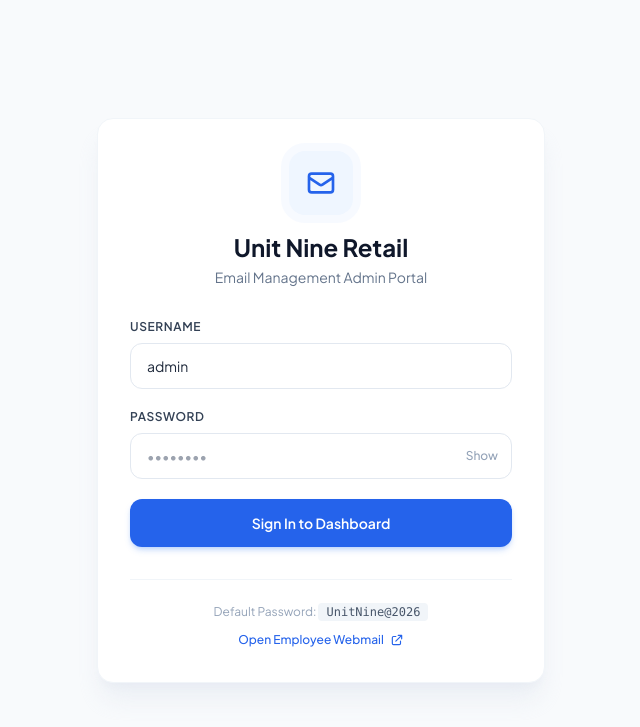
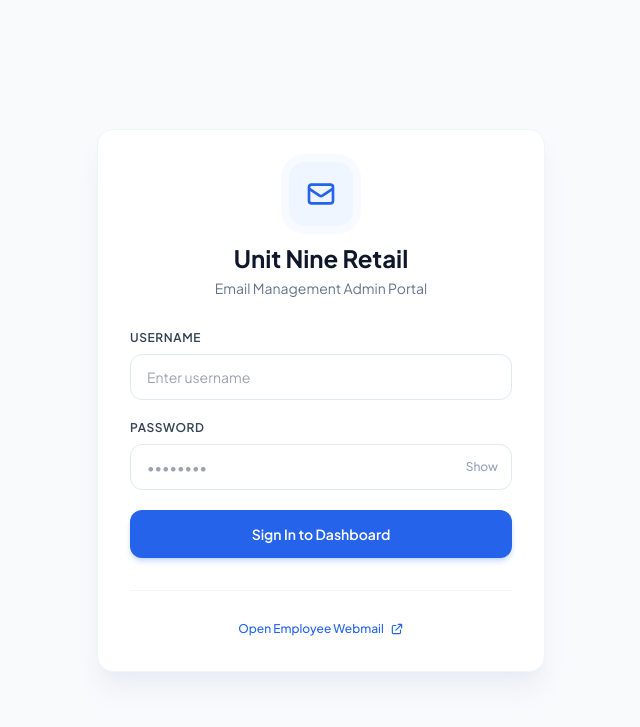
Before and after one commit to vishnubaldwa/unitnineretail, a PHP site: page /admin/index.php in a window 1280 px wide. Shown: the top 727 px of the page, without its empty margins (319-959 px from the left). Run offline with PHP 8.4, Linux system fonts and the light colour scheme; some libraries are stand-ins or nearby versions.

Commit message:
Remove default password hint from admin login screen for security

```diff
--- a/admin/index.php
+++ b/admin/index.php
@@ -62,7 +62,7 @@ $isLoggedIn = !empty($_SESSION['unr_admin_logged']);
         <form id="loginForm" class="space-y-5">
             <div>
                 <label class="block text-xs font-semibold text-slate-700 uppercase tracking-wider mb-2">Username</label>
-                <input type="text" id="loginUsername" required class="w-full px-4 py-3 rounded-xl border border-slate-200 focus:outline-none focus:ring-2 focus:ring-brand-500 focus:border-brand-500 transition-all text-sm" placeholder="admin" value="admin">
+                <input type="text" id="loginUsername" required class="w-full px-4 py-3 rounded-xl border border-slate-200 focus:outline-none focus:ring-2 focus:ring-brand-500 focus:border-brand-500 transition-all text-sm" placeholder="Enter username">
             </div>
             <div>
                 <label class="block text-xs font-semibold text-slate-700 uppercase tracking-wider mb-2">Password</label>
@@ -77,8 +77,7 @@ $isLoggedIn = !empty($_SESSION['unr_admin_logged']);
         </form>
 
         <div class="mt-8 pt-6 border-t border-slate-100 text-center">
-            <p class="text-xs text-slate-400">Default Password: <code class="bg-slate-100 px-2 py-0.5 rounded text-slate-600 font-mono">UnitNine@2026</code></p>
-            <a href="/" target="_blank" class="inline-flex items-center gap-1.5 text-xs text-brand-600 hover:text-brand-700 font-medium mt-3">
+            <a href="/" target="_blank" class="inline-flex items-center gap-1.5 text-xs text-brand-600 hover:text-brand-700 font-medium">
                 <span>Open Employee Webmail</span>
                 <svg class="w-3.5 h-3.5" fill="none" stroke="currentColor" viewBox="0 0 24 24"><path stroke-linecap="round" stroke-linejoin="round" stroke-width="2" d="M10 6H6a2 2 0 00-2 2v10a2 2 0 002 2h10a2 2 0 002-2v-4M14 4h6m0 0v6m0-6L10 14"></path></svg>
             </a>
```
